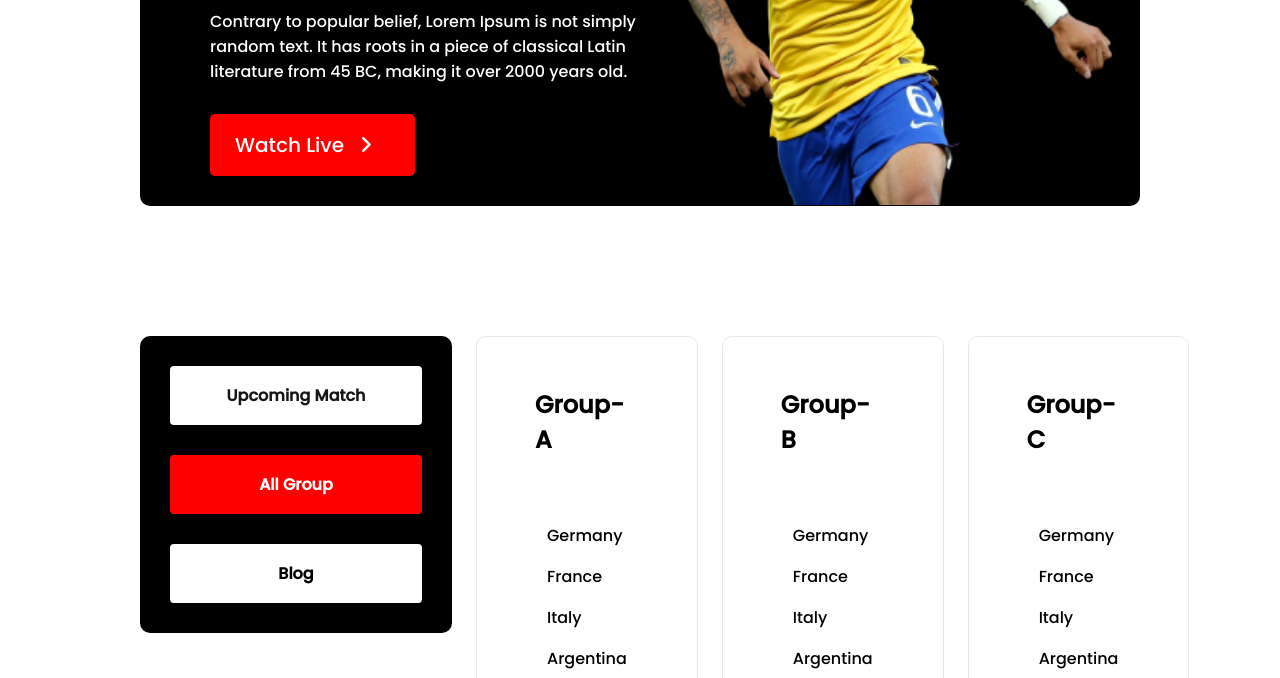
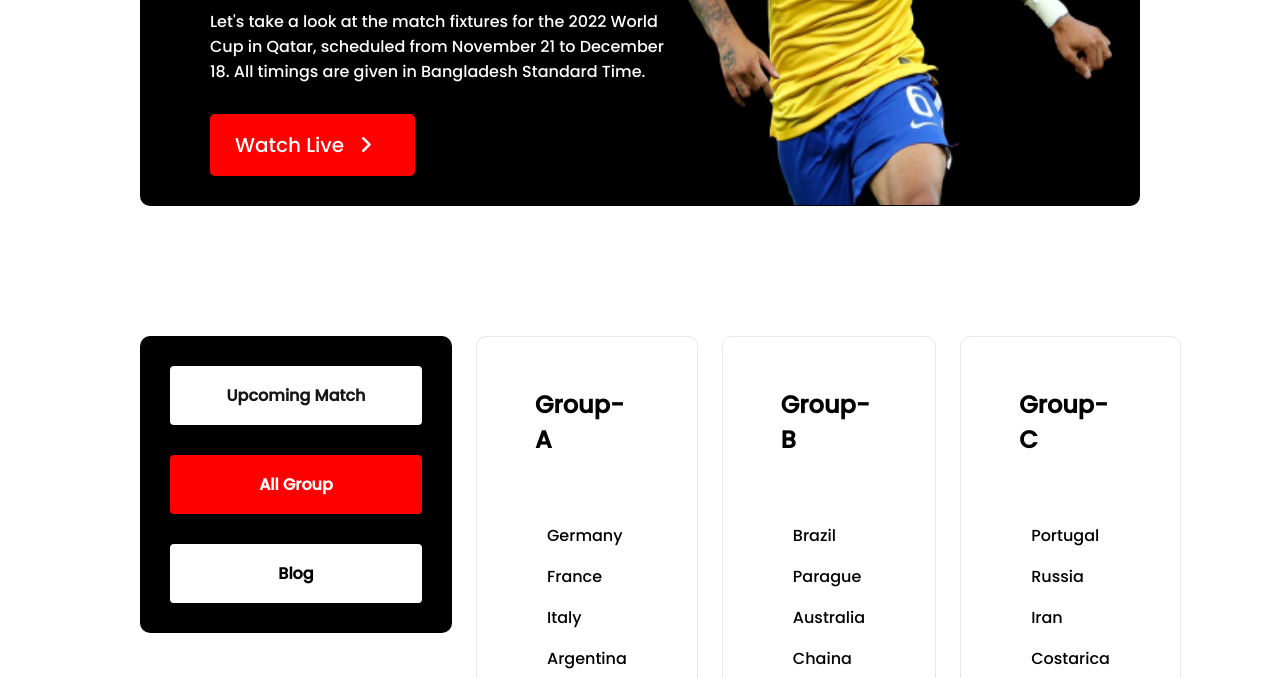
Before and after one commit to mahfuzshamim7426/Dream-World-Cup, a plain HTML site: page all-group.html in a window 1280 px wide. Shown: the part 382-1060 px from the top of the page. Drawn offline with Linux system fonts and the light colour scheme.

Commit message:
final done

```diff
--- a/all-group.html
+++ b/all-group.html
@@ -29,11 +29,8 @@
             <div class="header-section-wrapper">
                 <div class="header-content">
                     <h1>The Greatest show on the earth</h1>
-                    <p>Contrary to popular belief, Lorem Ipsum is not simply
-                        random text. It has roots in a piece of classical Latin literature from 45 BC, making it
-                        over
-                        2000
-                        years old.</p>
+                    <p>Let's take a look at the match fixtures for the 2022 World Cup in Qatar, scheduled from November
+                        21 to December 18. All timings are given in Bangladesh Standard Time.</p>
                     <!-- <button class="header-button">Watch Live <i class="fa-solid fa-angle-right"></i></button> -->
                     <a href="#" class="header-button">Watch Live <i class="fa-solid fa-angle-right"></i>
                     </a>
@@ -59,9 +56,9 @@
                     <!-- Side Menu Section Start -->
                     <div class="side-menu">
                         <div class="side-menu-wrapper">
-                            <a class="menu-button upcoming" href="/upcoming-match.html">Upcoming Match</a>
-                            <a class="menu-button group" href="">All Group</a>
-                            <a class="menu-button blog" href="/index.html">Blog</a>
+                            <a class="menu-button upcoming" href="upcoming-match.html">Upcoming Match</a>
+                            <a class="menu-button group" href="all-group.html">All Group</a>
+                            <a class="menu-button blog" href="index.html">Blog</a>
                         </div>
                     </div>
                     <!-- Side Menu Section End -->
@@ -90,11 +87,11 @@
                                 </div>
                                 <div class="blog-group">
 
-                                    <p>Germany</p>
-                                    <p>France</p>
-                                    <p>Italy</p>
-                                    <p>Argentina</p>
-                                    <p>Ghana</p>
+                                    <p>Brazil</p>
+                                    <p>Parague</p>
+                                    <p>Australia</p>
+                                    <p>Chaina</p>
+                                    <p>Chili</p>
                                 </div>
                             </div>
                             <div class="blog-card">
@@ -103,10 +100,10 @@
                                 </div>
                                 <div class="blog-group">
 
-                                    <p>Germany</p>
-                                    <p>France</p>
-                                    <p>Italy</p>
-                                    <p>Argentina</p>
+                                    <p>Portugal</p>
+                                    <p>Russia</p>
+                                    <p>Iran</p>
+                                    <p>Costarica</p>
                                     <p>Ghana</p>
                                 </div>
                             </div>
```
Also changed, not shown: index.html (+5 -8 lines), upcoming-match.html (+5 -9 lines).
